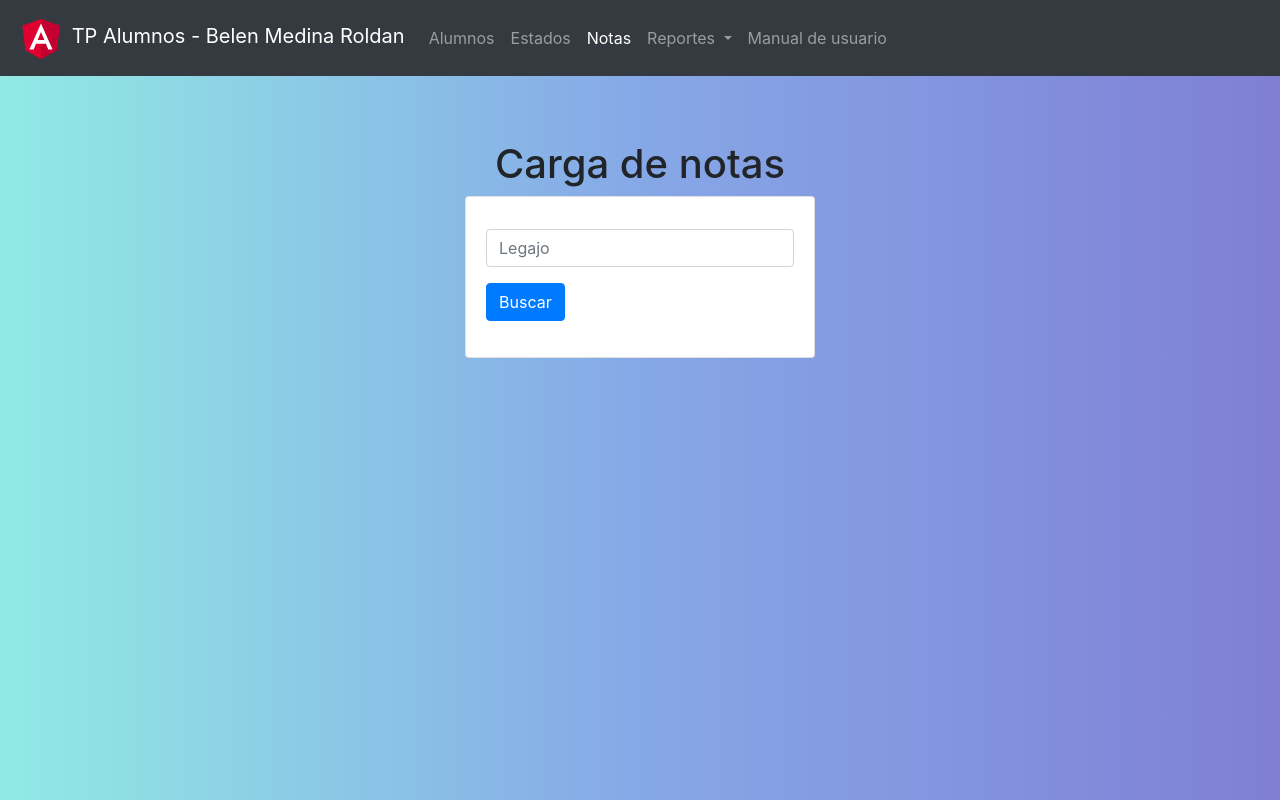
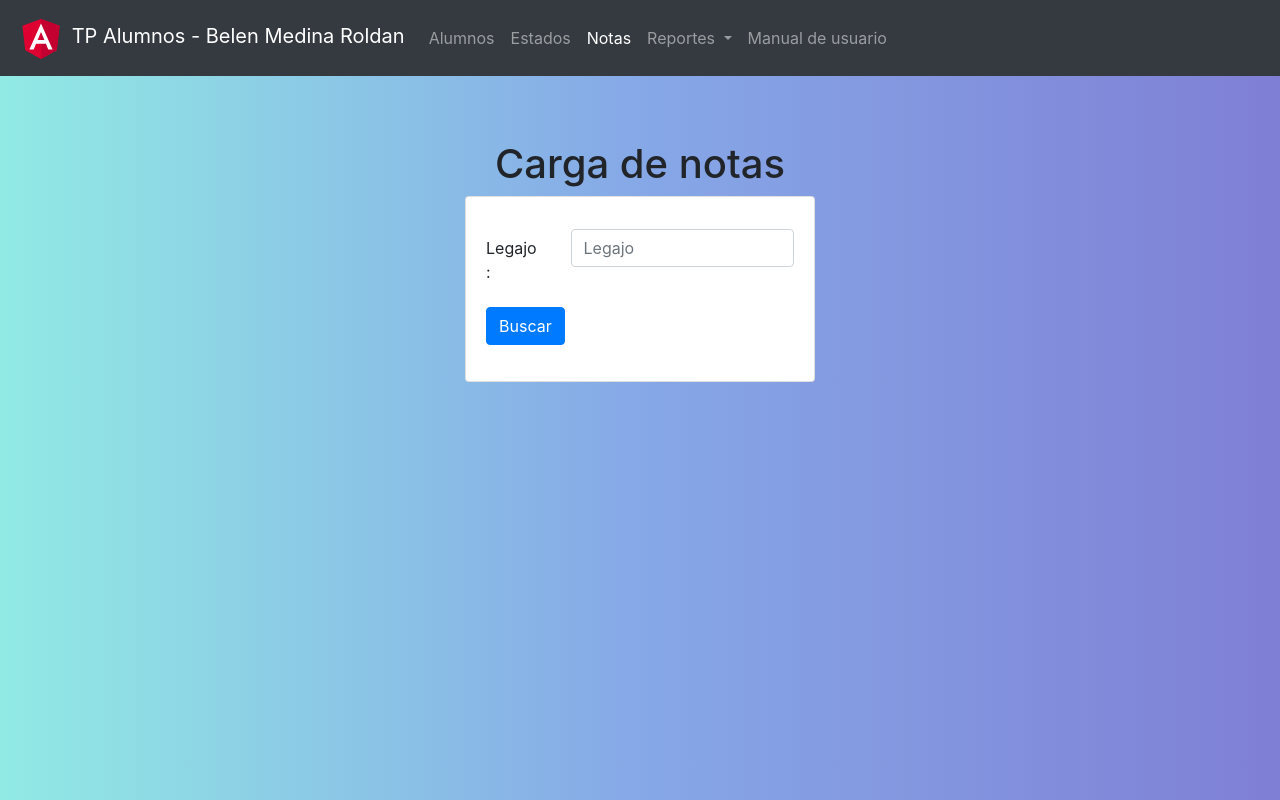
Before and after one commit to belenmr/tp-alumnos-angular, an Angular app: page /notas in a window 1280 px wide. Built offline with nearby package versions, Linux system fonts and the light colour scheme.

Commit message:
Se modifica formulario de carga de notas

```diff
--- a/src/app/components/qualification/qualification.component.html
+++ b/src/app/components/qualification/qualification.component.html
@@ -19,11 +19,15 @@
             <div class="card">
                 <div class="card-body">
                     <div class="card-title"></div>
-                    <div class="form-group">
-                        <input type="number" [(ngModel)]="selectedStudent.docket" placeholder="Legajo" class="form-control" required>
+                    <div class="form-group row">
+                        <label class="col-sm-3 col-form-label" for="legajo">Legajo: </label>
+                        <div class="col-sm-9">
+                            <input *ngIf="!show" type="number" [(ngModel)]="selectedStudent.docket" placeholder="Legajo" class="form-control" name="legajo" required>
+                            <input *ngIf="show" type="number" [(ngModel)]="selectedStudent.docket" placeholder="Legajo" class="form-control" name="legajo" readonly>
+                        </div>
                     </div>
                     <div class="form-group">
-                        <button (click)="searchDocket(selectedStudent.docket)" class="btn btn-primary">Buscar</button>
+                        <button *ngIf="!show" (click)="searchDocket(selectedStudent.docket)" class="btn btn-primary">Buscar</button>
                     </div>
 
                     <div class="form-group">
@@ -34,13 +38,13 @@
                     </div>
                     <div class="form-group">
                         <label *ngIf="show" for="primerExamen">Primer examen</label>
-                        <select *ngIf="show" name="primerExamen" [(ngModel)]="selectedStudent.firstExam" required>
+                        <select *ngIf="show" name="primerExamen" [(ngModel)]="selectedStudent.firstExam" class="form-control" required>
                             <option *ngFor="let qualification of qualificationsList; let i = index" value="{{qualificationsList[i]}}">{{qualificationsList[i]}}</option>
                         </select>
                     </div>
                     <div class="form-group">
                         <label *ngIf="show" for="segundoExamen">Segundo examen</label>
-                        <select *ngIf="show" name="segundoExamen" [(ngModel)]="selectedStudent.secondExam" required>
+                        <select *ngIf="show" name="segundoExamen" [(ngModel)]="selectedStudent.secondExam" class="form-control" required>
                             <option *ngFor="let qualification of qualificationsList; let i = index" value="{{qualificationsList[i]}}">{{qualificationsList[i]}}</option>
                         </select>
                     </div>
```
